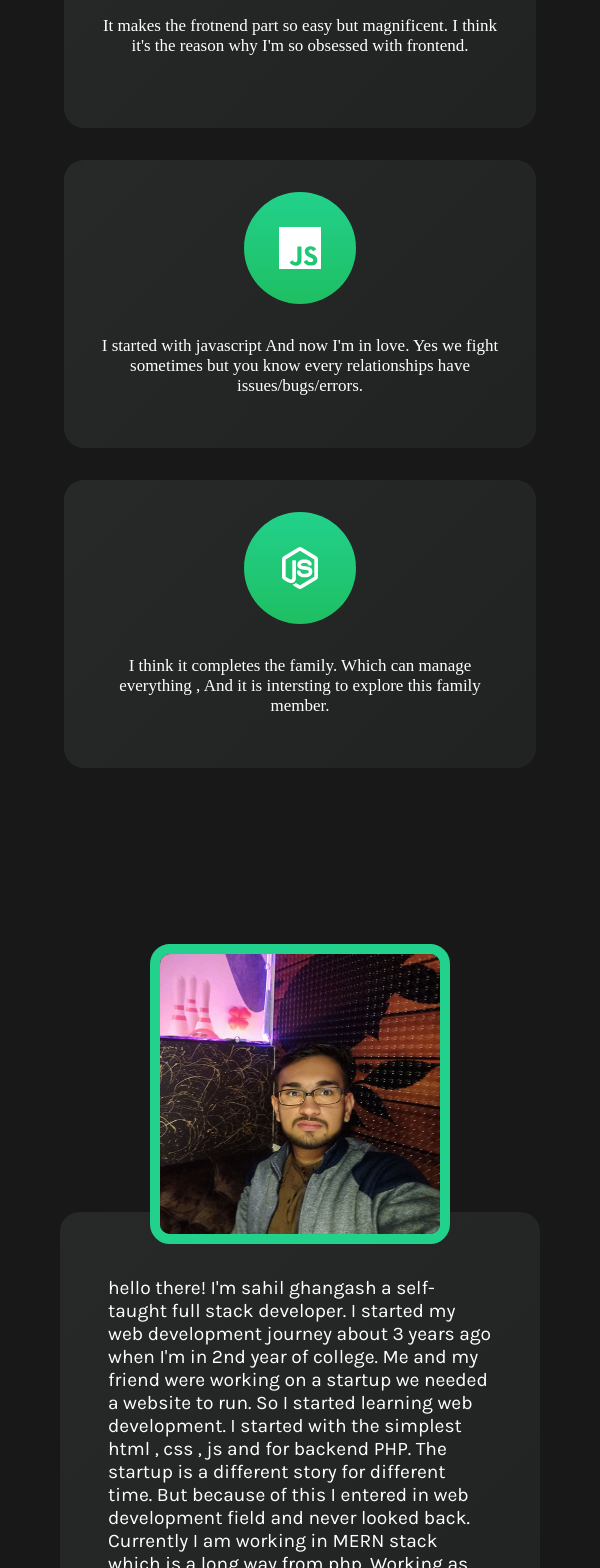
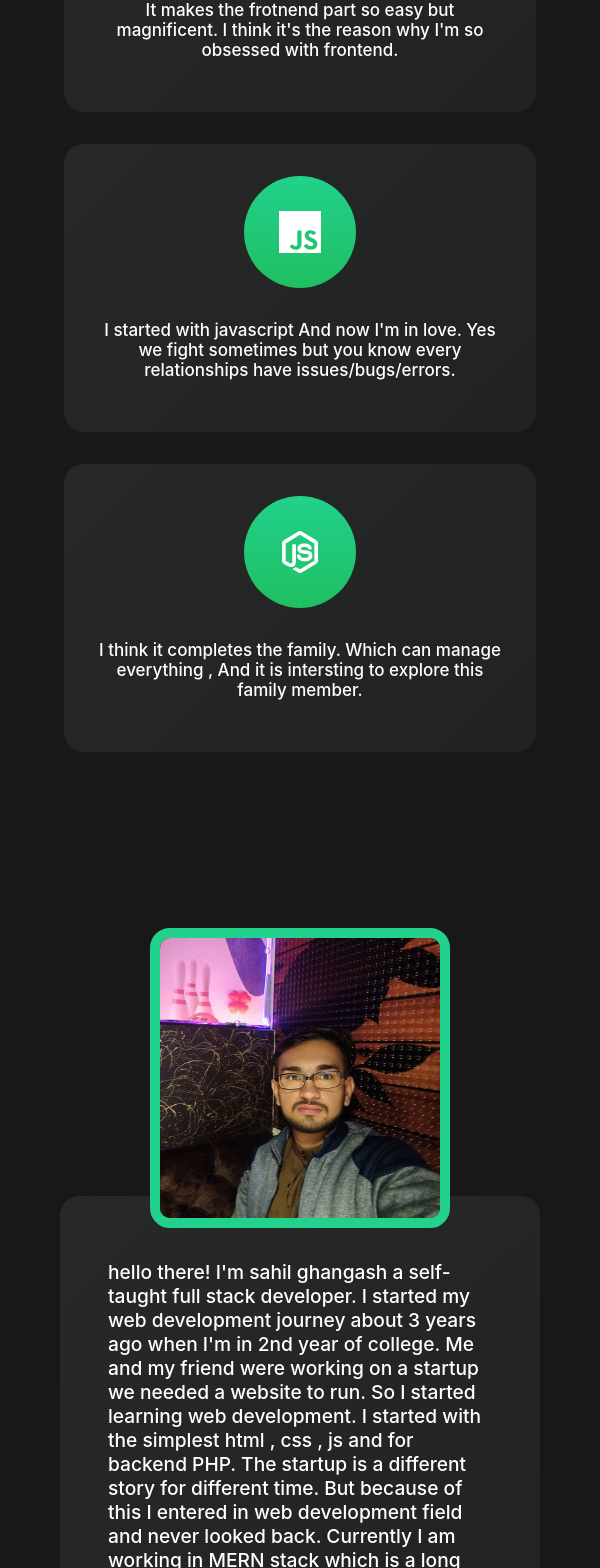
Before and after one commit to Smith-0/jsDeviL, a React (Create React App) app: page / in a window 600 px wide. Shown: the part 1136-2704 px from the top of the page. Built offline with nearby package versions, Linux system fonts and the light colour scheme; no server answers.

Commit message:
fix some design

```diff
--- a/src/components/About/About.css
+++ b/src/components/About/About.css
@@ -29,6 +29,10 @@
 }
 
 .card {
+  font-family: "Inter", -apple-system, BlinkMacSystemFont, "Segoe UI", "Roboto",
+    "Oxygen", "Ubuntu", "Cantarell", "Fira Sans", "Droid Sans", "Helvetica Neue",
+    sans-serif;
+  font-weight: 500;
   background: var(--bg__gradient__color);
   height: 20rem;
   width: auto;
@@ -75,7 +79,10 @@
 
 .text {
   font-size: 1.2rem;
-  font-family: Karla, sans-serif;
+  font-family: "Inter", -apple-system, BlinkMacSystemFont, "Segoe UI", "Roboto",
+    "Oxygen", "Ubuntu", "Cantarell", "Fira Sans", "Droid Sans", "Helvetica Neue",
+    sans-serif;
+  font-weight: 500;
   text-align: justify;
   background: var(--bg__gradient__color);
   padding: 3rem;
@@ -98,9 +105,8 @@
   .cards {
     grid-template-columns: 100%;
   }
-
   .card {
-    height: 18rem;
+    height: 22rem;
   }
 
   .about__me {
--- a/src/components/Contact/Contact.jsx
+++ b/src/components/Contact/Contact.jsx
@@ -7,7 +7,6 @@ import "./Contact.css";
 
 const Contact = () => {
   const form = useRef();
-  console.log(process.env.REACT_APP_PUBLIC_KEY);
 
   const sendEmail = (e) => {
     e.preventDefault();
--- a/src/components/Hero.js/Hero.css
+++ b/src/components/Hero.js/Hero.css
@@ -104,15 +104,15 @@
 
   .intro__container {
     position: absolute;
-    top: 65%;
-    left: 35%;
-    transform: translate(-35%, -65%);
+    top: 70%;
+    left: 50%;
+    transform: translate(-50%, -70%);
   }
 }
 
 @media only screen and (min-width: 600px) {
   .hero__container {
-    margin-bottom: 18rem;
+    margin-bottom: 17rem;
   }
 
   .triangle__image {
--- a/src/components/Projects/Projects.css
+++ b/src/components/Projects/Projects.css
@@ -37,7 +37,9 @@
 
 .projects__section .description {
   background: var(--bg__gradient__color);
-  font-family: Karla, sans-serif;
+  font-family: "Inter", -apple-system, BlinkMacSystemFont, "Segoe UI", "Roboto",
+    "Oxygen", "Ubuntu", "Cantarell", "Fira Sans", "Droid Sans", "Helvetica Neue",
+    sans-serif;
   line-height: 1.3;
   font-weight: 500;
   font-size: 17px;
```
